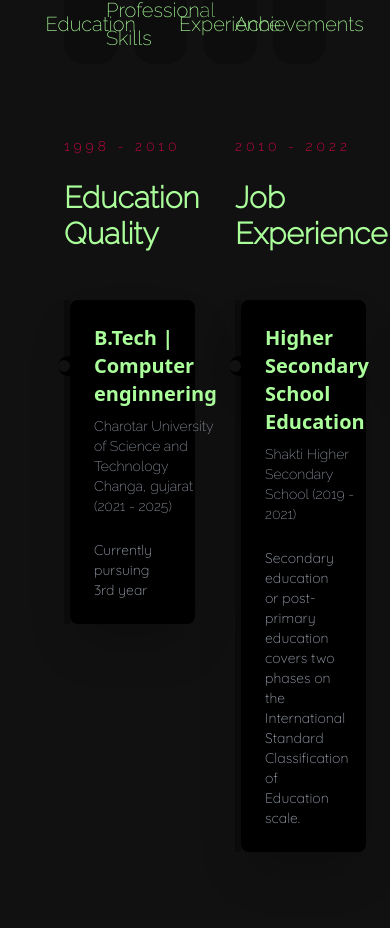
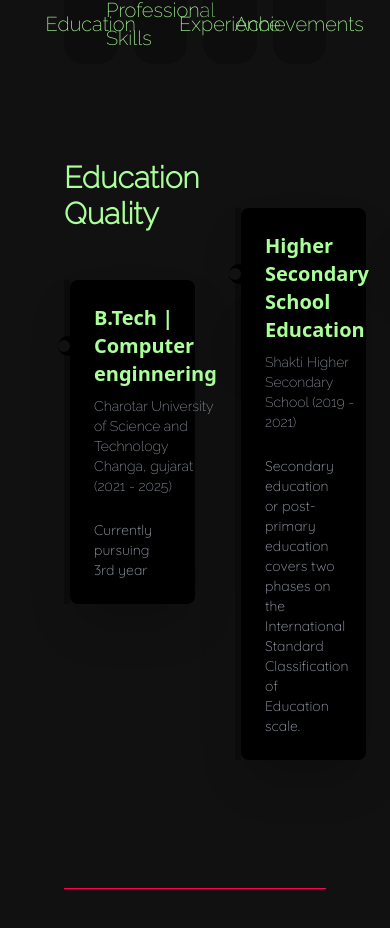
Before and after one commit to abhii14758/my-portfolio, a React (Create React App) app in the folder portfolio/: page / in a window 390 px wide. Shown: the part 5378-6306 px from the top of the page. Built offline with nearby package versions, Linux system fonts and the light colour scheme; the HTML template or start-up script is replaced by a standard one; a web font is replaced by a local one.

Commit message:
changing resume text

```diff
--- a/portfolio/src/components/navbar/resume/Education.js
+++ b/portfolio/src/components/navbar/resume/Education.js
@@ -13,7 +13,7 @@ const Education = () => {
       {/* part one */}
       <div className='w-1/2'>
         <div className="py-6 lgl:py-12 font-titleFont flex flex-col gap-4">
-          <p className="text-sm text-designColor tracking-[4px]">1998 - 2010</p>
+          <p className="text-sm text-designColor tracking-[4px]"></p>
           <h2 className="text-3xl md:text-4xl font-bold">Education Quality</h2>
         </div>
         <div className="mt-6 lgl:mt-14 border-l-[6px] border-l-black border-opacity-30 flex flex-col gap-10">
@@ -36,8 +36,8 @@ const Education = () => {
 
       <div className='w-1/2'>
         <div className="py-6 lgl:py-12 font-titleFont flex flex-col gap-4">
-          <p className="text-sm text-designColor tracking-[4px]">2010 - 2022</p>
-          <h2 className="text-3xl md:text-4xl font-bold">Job Experience</h2>
+          <p className="text-sm text-designColor tracking-[4px]"></p>
+          <h2 className="text-3xl md:text-4xl font-bold"></h2>
         </div>
         <div className="mt-6 lgl:mt-14 border-l-[6px] border-l-black border-opacity-30 flex flex-col gap-10">
           <ResumeCard
```
